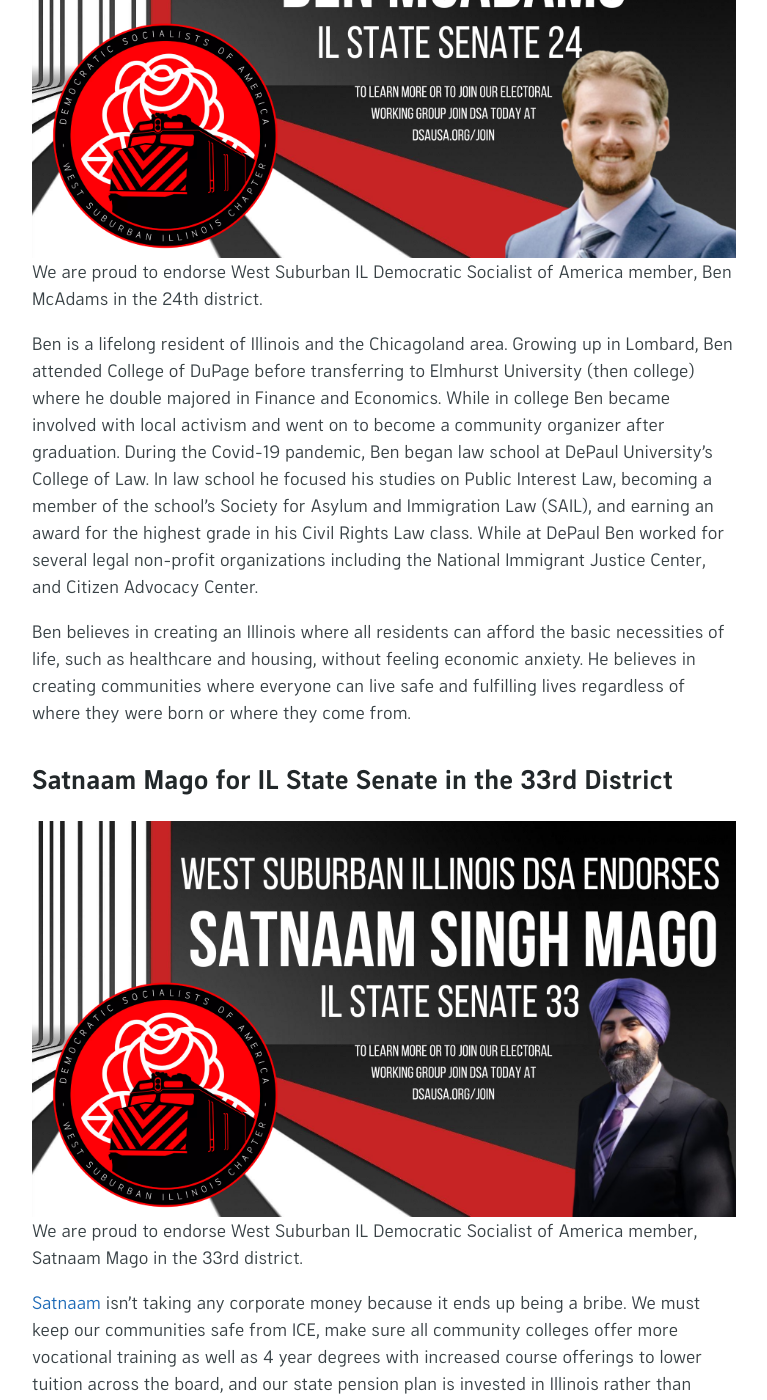
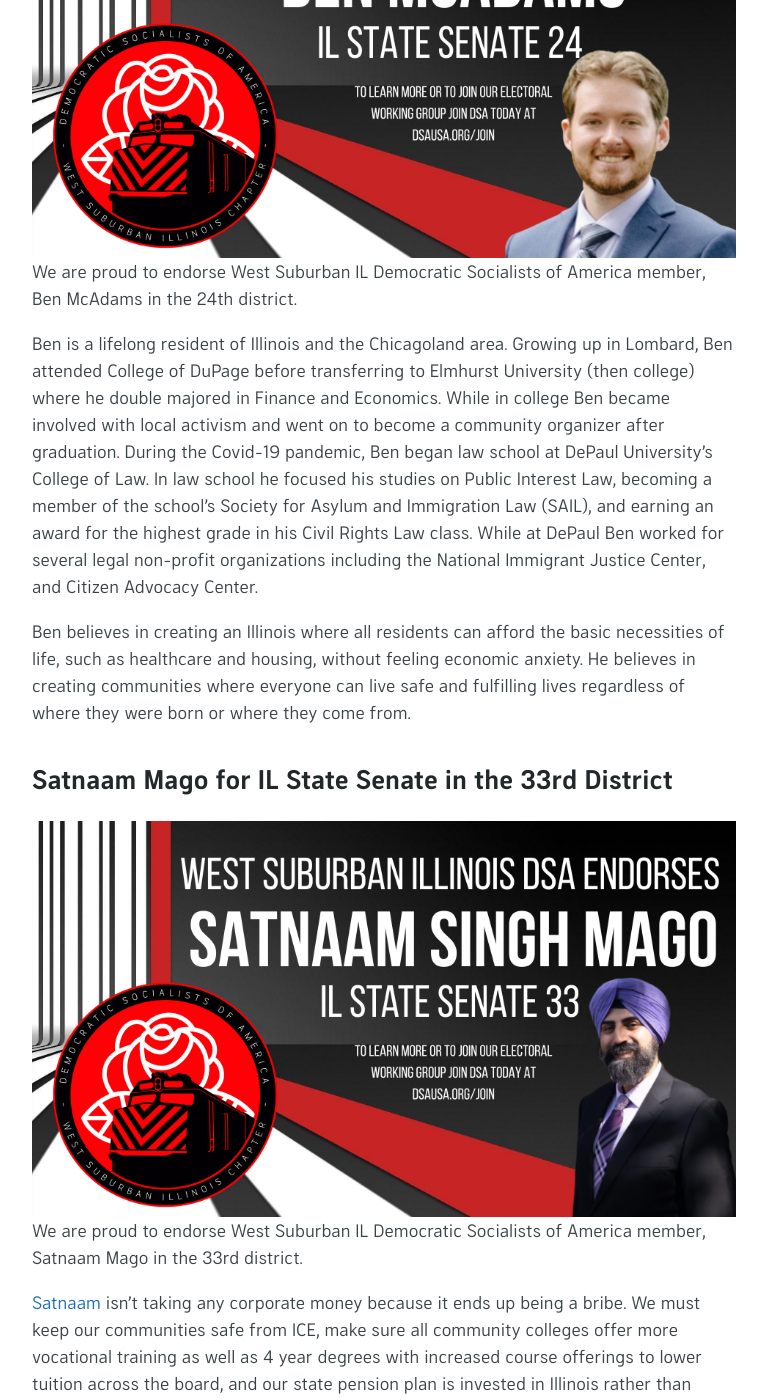
Before and after one commit to wsildsa/wsildsa.github.io, a Jekyll site: the page built from _pages/en/electoral.md, in a window 1280 px wide and 1400 px high, scrolled down 1293 px. Shown: the whole window, without its empty margins (256-1023 px from the left). Built offline with Jekyll 4.4.1, drawn with Linux system fonts in a browser that asks for light colours; some web fonts are replaced; the repository's description, which GitHub fills in, is left out.

Commit message:
fix spelling

```diff
--- a/_pages/en/electoral.md
+++ b/_pages/en/electoral.md
@@ -12,7 +12,7 @@ description:
 
 ## Ben McAdams for IL State Senate in the 24th District
 ![WSIL DSA Endorses Ben McAdams for IL Senate in the 24th](assets/images/ben-endorsement.png)
-We are proud to endorse West Suburban IL Democratic Socialist of America member, Ben McAdams in the 24th district.
+We are proud to endorse West Suburban IL Democratic Socialists of America member, Ben McAdams in the 24th district.
 
 Ben is a lifelong resident of Illinois and the Chicagoland area. Growing up in Lombard, Ben attended College of DuPage before transferring to Elmhurst University (then college) where he double majored in Finance and Economics. While in college Ben became involved with local activism and went on to become a community organizer after graduation. During the Covid-19 pandemic, Ben began law school at DePaul University’s College of Law. In law school he focused his studies on Public Interest Law, becoming a member of the school’s Society for Asylum and Immigration Law (SAIL), and earning an award for the highest grade in his Civil Rights Law class. While at DePaul Ben worked for several legal non-profit organizations including the National Immigrant Justice Center, and Citizen Advocacy Center.
 
@@ -20,7 +20,7 @@ Ben believes in creating an Illinois where all residents can afford the basic ne
 
 ## Satnaam Mago for IL State Senate in the 33rd District
 ![WSIL DSA Endorses Satnaam Mago for IL Senate in the 33rd](assets/images/satnaam-endorsement.png)
-We are proud to endorse West Suburban IL Democratic Socialist of America member, Satnaam Mago in the 33rd district.
+We are proud to endorse West Suburban IL Democratic Socialists of America member, Satnaam Mago in the 33rd district.
 
 [Satnaam](https://www.letsgomago.com/) isn't taking any corporate money because it ends up being a bribe. We must keep our communities safe from ICE, make sure all community colleges offer more vocational training as well as 4 year degrees with increased course offerings to lower tuition across the board, and our state pension plan is invested in Illinois rather than Israeli bonds.
 
```
